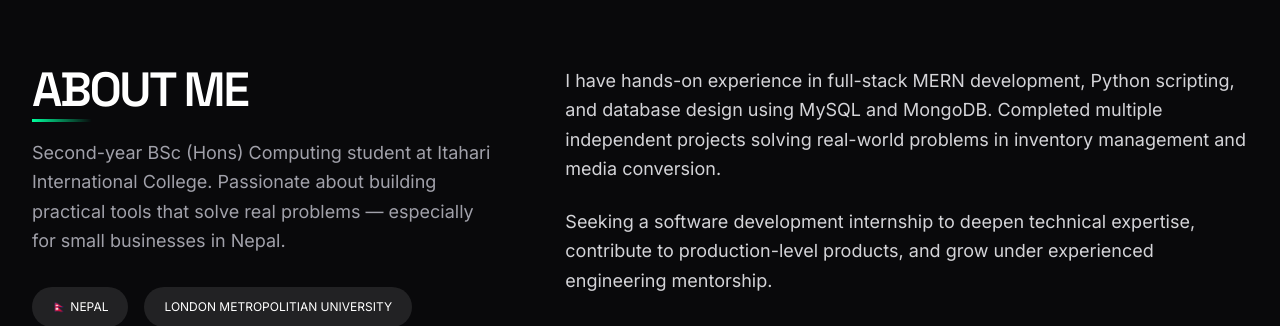
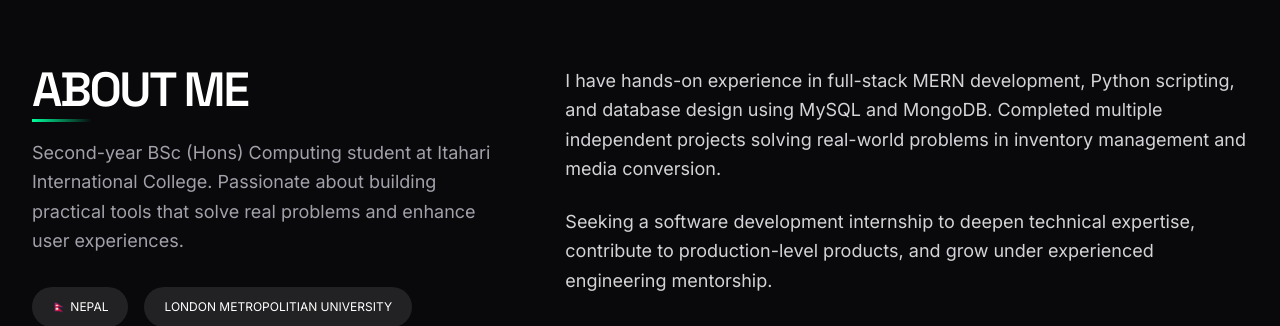
Before and after one commit to Aaryan-dw/aaryanko-, a React (Vite) app: page / in a window 1280 px wide. Shown: the part 860-1186 px from the top of the page. Built offline with nearby package versions, Linux system fonts and the light colour scheme.

Commit message:
Fixed errors like spelling mistakes and such

```diff
--- a/src/pages/About.jsx
+++ b/src/pages/About.jsx
@@ -9,7 +9,7 @@ const About = () => {
           <h2 className="section-header text-5xl heading-font font-semibold tracking-tighter mb-6">ABOUT ME</h2>
           <p className="text-zinc-400 text-lg leading-relaxed">
             Second-year BSc (Hons) Computing student at Itahari International College.
-            Passionate about building practical tools that solve real problems — especially for small businesses in Nepal.
+            Passionate about building practical tools that solve real problems and enhance user experiences.
           </p>
           <div className="mt-8 flex items-center gap-4">
             <div className="text-xs uppercase bg-white/10 px-5 py-3 rounded-3xl">🇳🇵 NEPAL</div>
```
